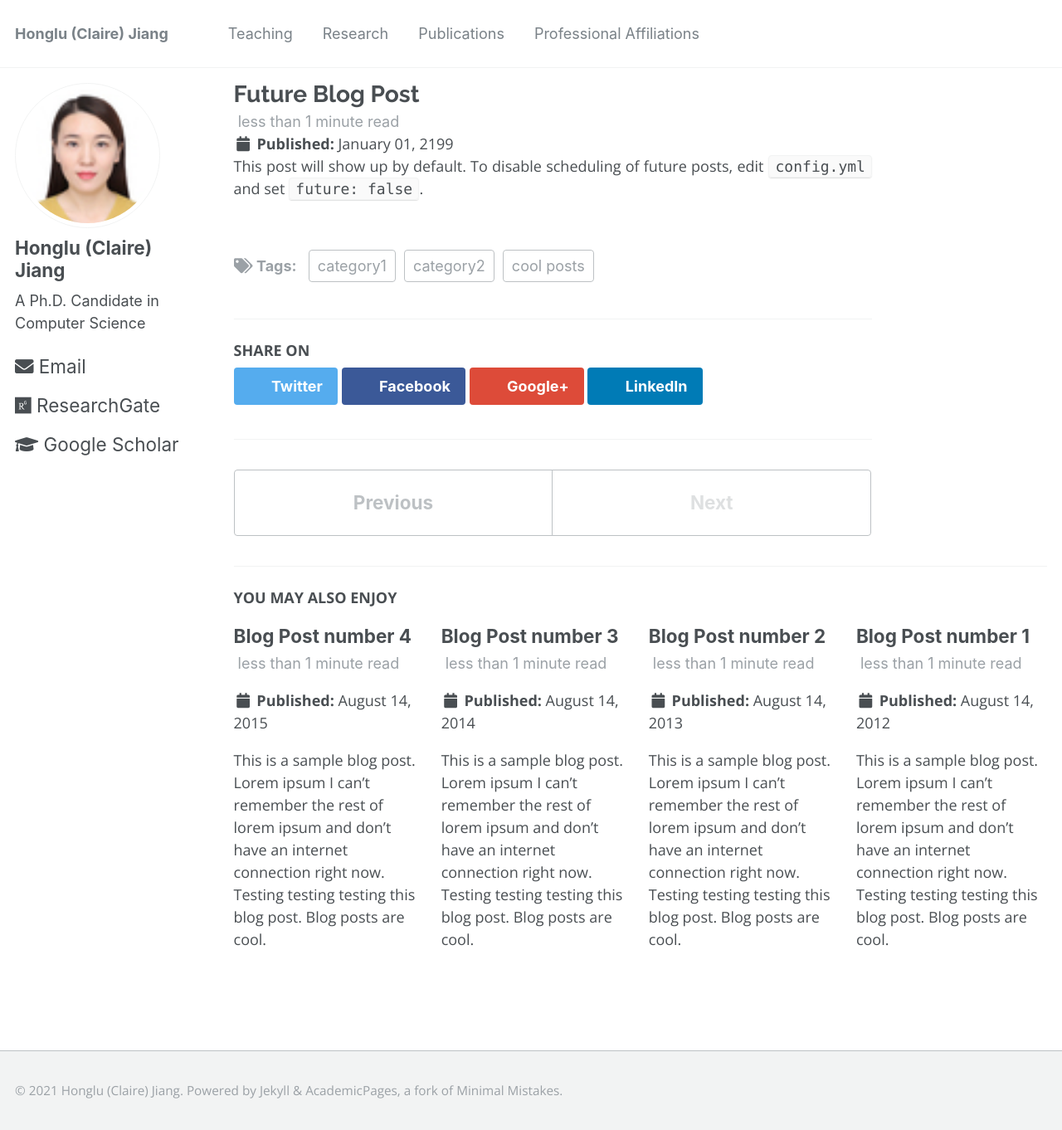
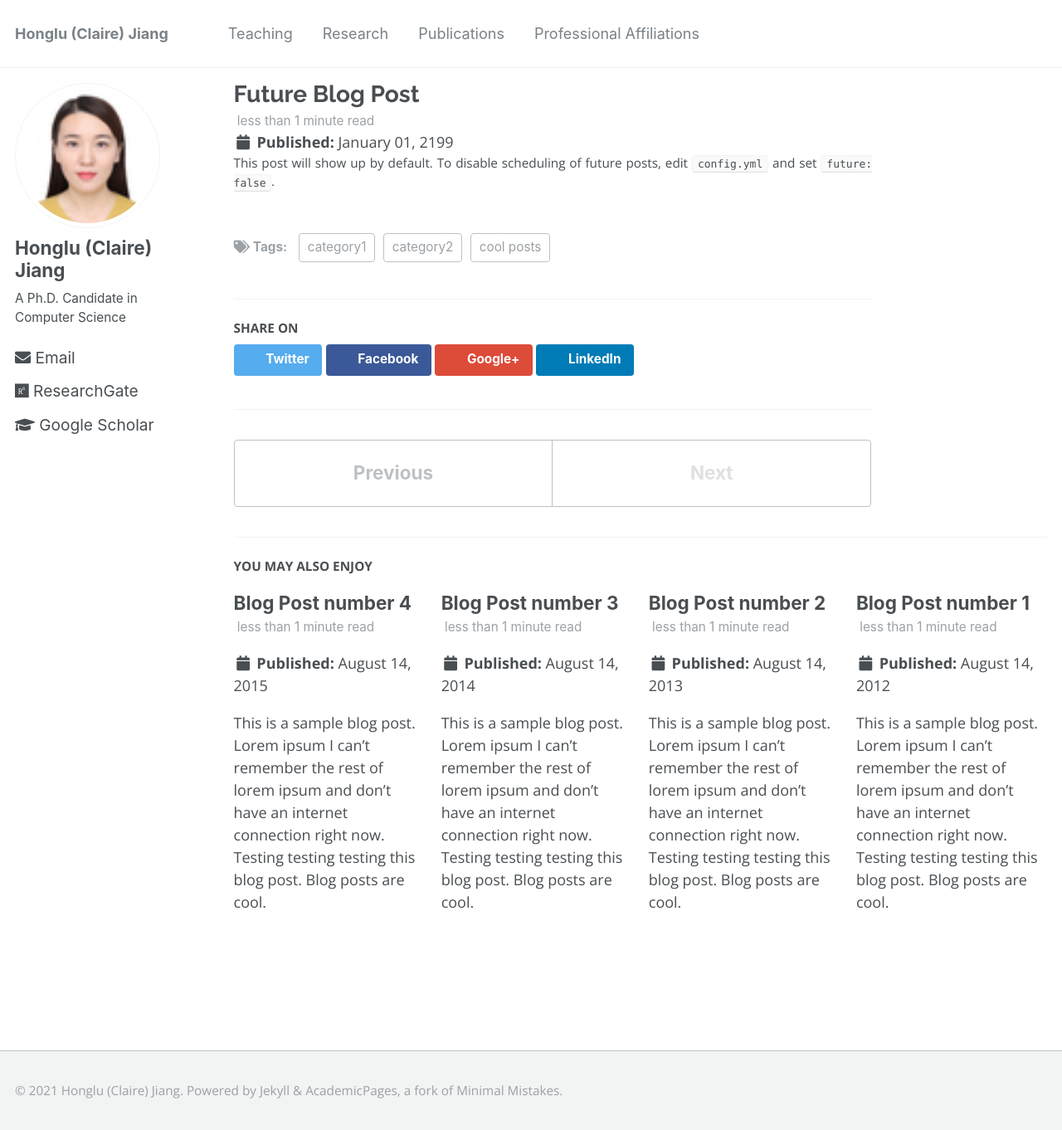
Before and after one commit to hljiang0720/hljiang.github.io, a Jekyll site: the page built from _posts/2199-01-01-future-post.md, in a window 1280 px wide and 1362 px high. Shown: the whole window at 83% size. Built offline with Jekyll 4.4.1, drawn with Linux system fonts in a browser that asks for light colours.

Commit message:
Update _variables.scss

```diff
--- a/_sass/_variables.scss
+++ b/_sass/_variables.scss
@@ -38,9 +38,9 @@
 $type-size-3                : 1.563em;  // ~25.008px
 $type-size-4                : 1.25em;   // ~20px
 $type-size-5                : 1.25em;      // ~16px
-$type-size-6                :  1em;   // ~16px
+$type-size-6                : 0.85em;   // ~16px
 $type-size-7                : 0.85em; // ~14px
-$type-size-8                : 0.85em;  // ~12px
+$type-size-8                : 1em;  // ~12px
 
 
 /*
```
